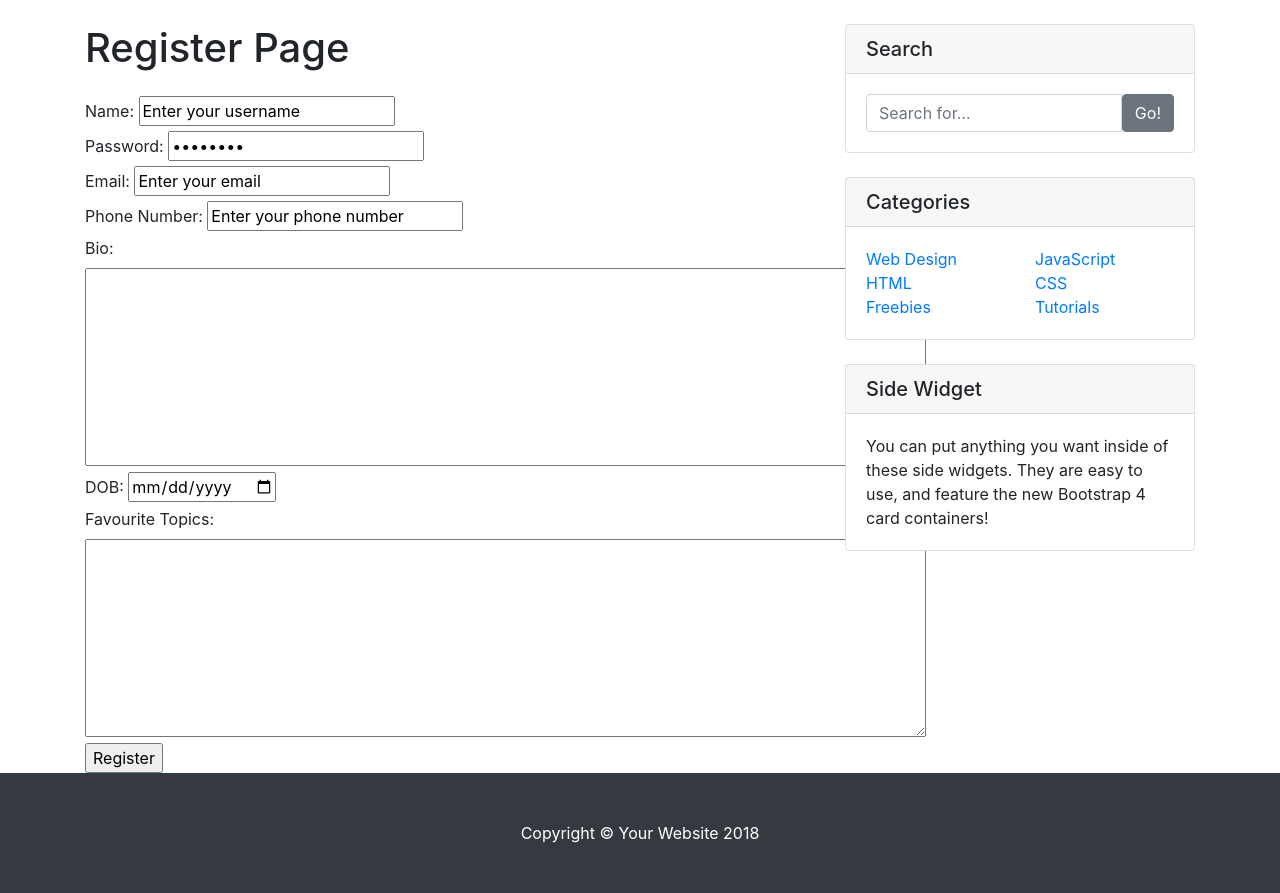
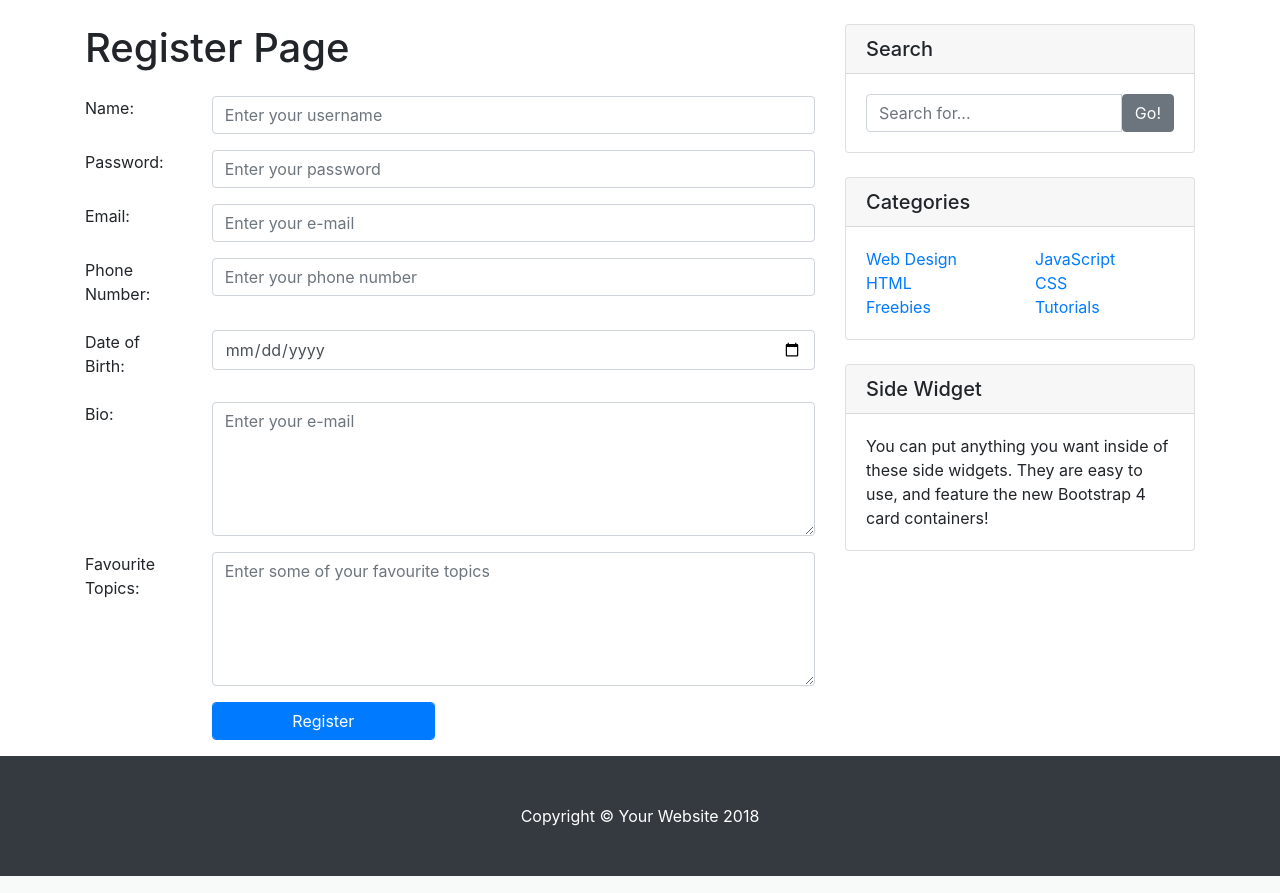
Before and after one commit to krkartikay/HackOnStack, a Flask app: page /register/ in a window 1280 px wide. Shown: the part 56-949 px from the top of the page. Run offline with Flask 2, Linux system fonts and the light colour scheme; some libraries are stand-ins or nearby versions.

Commit message:
Form layout improvement

```diff
--- a/templates/register.html
+++ b/templates/register.html
@@ -4,21 +4,62 @@
 {% block heading %}Register Page{% endblock %}
 
 {% block content %}
-<form method="post">
-  <label for="name">Name: </label>
-  <input type="text" name="username" value="Enter your username"><br>
-  <label for="name">Password: </label>
-  <input type="password" name="password" value="password"><br>
-  <label for="email">Email: </label>
-  <input type="text" name="email" value="Enter your email"><br>
-  <label for="phone_no">Phone Number: </label>
-  <input type="text" name="phone_no" value="Enter your phone number"><br>
-  <label for="bio">Bio: </label><br>
-  <textarea name="bio" rows="8" cols="80"></textarea><br>
-  <label for="dob">DOB: </label>
-  <input type="date" name="dob" value="Enter your DOB"><br>
-  <label for="fav_topics">Favourite Topics: </label><br>
-  <textarea name="fav_topics" rows="8" cols="80"></textarea><br>
-  <input type="submit" value="Register">
+<form class="form-horizontal" method="post">
+  <div class="form-group row">
+    <label class="control-label col-sm-2" for="name">Name:</label>
+    <div class="col-sm-10">
+      <input type="text" class="form-control" name="username" placeholder="Enter your username">
+    </div>
+  </div>
+
+  <div class="form-group row">
+    <label class="control-label col-sm-2" for="password">Password:</label>
+    <div class="col-sm-10">
+      <input type="password" class="form-control" name="password" placeholder="Enter your password">
+    </div>
+  </div>
+
+  <div class="form-group row">
+    <label class="control-label col-sm-2" for="email">Email:</label>
+    <div class="col-sm-10">
+      <input type="text" class="form-control" name="email" placeholder="Enter your e-mail">
+    </div>
+  </div>
+
+  <div class="form-group row">
+    <label class="control-label col-sm-2" for="phone_no">Phone Number:</label>
+    <div class="col-sm-10">
+      <input type="text" class="form-control" name="phone_no" placeholder="Enter your phone number">
+    </div>
+  </div>
+
+  <div class="form-group row">
+    <label class="control-label col-sm-2" for="dob">Date of Birth:</label>
+    <div class="col-sm-10">
+      <input type="date" class="form-control" name="dob" placeholder="Enter your DOB">
+    </div>
+  </div>
+
+  <div class="form-group row">
+    <label class="control-label col-sm-2" for="bio">Bio:</label>
+    <div class="col-sm-10">
+      <textarea name="bio" class="form-control" rows=5 placeholder="Enter your e-mail"></textarea>
+    </div>
+  </div>
+
+  <div class="form-group row">
+    <label class="control-label col-sm-2" for="fav_topics">Favourite Topics:</label>
+    <div class="col-sm-10">
+      <textarea name="fav_topics" class="form-control" rows=5 placeholder="Enter some of your favourite topics"></textarea>
+    </div>
+  </div>
+  <div class="form-group row">
+    <div class="col-sm-2">
+
+    </div>
+    <div class="col-sm-offset-2 col-sm-4">
+      <input type="submit" value="Register" class="btn btn-primary form-control">
+    </div>
+  </div>
   </form>
 {% endblock %}
```
Also changed, not shown: templates/login.html (+19 -6 lines).
